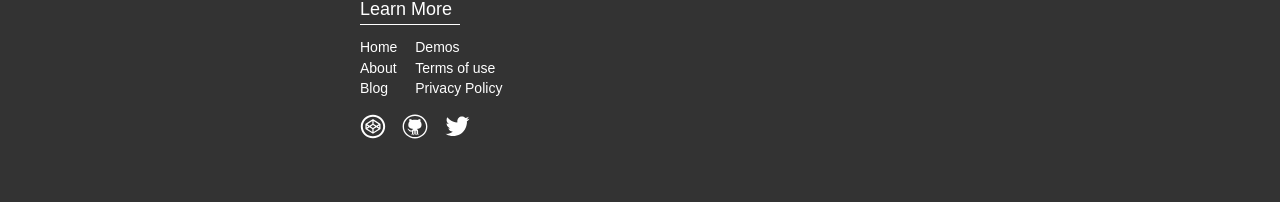
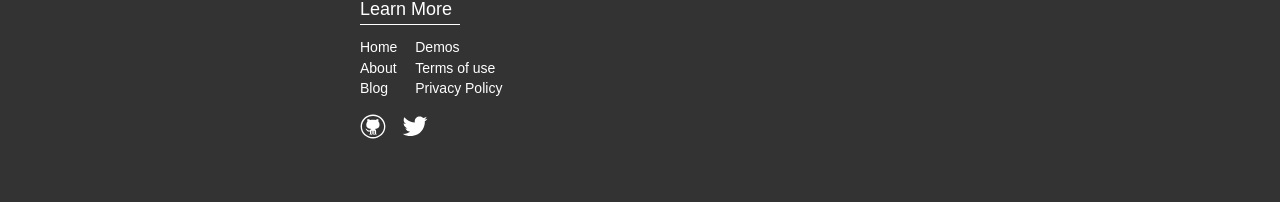
Before and after one commit to adobe-webplatform/adobe-webplatform.github.io, a Jekyll site: the page built from _posts/2014-02-01-captions.md, in a window 1280 px wide. Shown: the part 1847-2049 px from the top of the page. Built offline with Jekyll 4.4.1, drawn with Linux system fonts in a browser that asks for light colours; nearby versions of some CDN libraries.

Commit message:
Remove codepen

```diff
--- a/_includes/footer.html
+++ b/_includes/footer.html
@@ -18,7 +18,7 @@
         </ul>
     </div>
     <div>
-        <a href="http://codepen.io/adobe" alt="CodePen"><img src="{{site.baseurl}}/img/codepen.svg"></a>
+        <!--<a href="http://codepen.io/adobe" alt="CodePen"><img src="{{site.baseurl}}/img/codepen.svg"></a>-->
         <a href="https://github.com/adobe-webplatform" alt="GitHub"><img src="{{site.baseurl}}/img/github.svg"></a>
         <a href="https://twitter.com/adobeweb" alt="Twitter"><img src="{{site.baseurl}}/img/twitter.svg"></a>
     </div>
```
